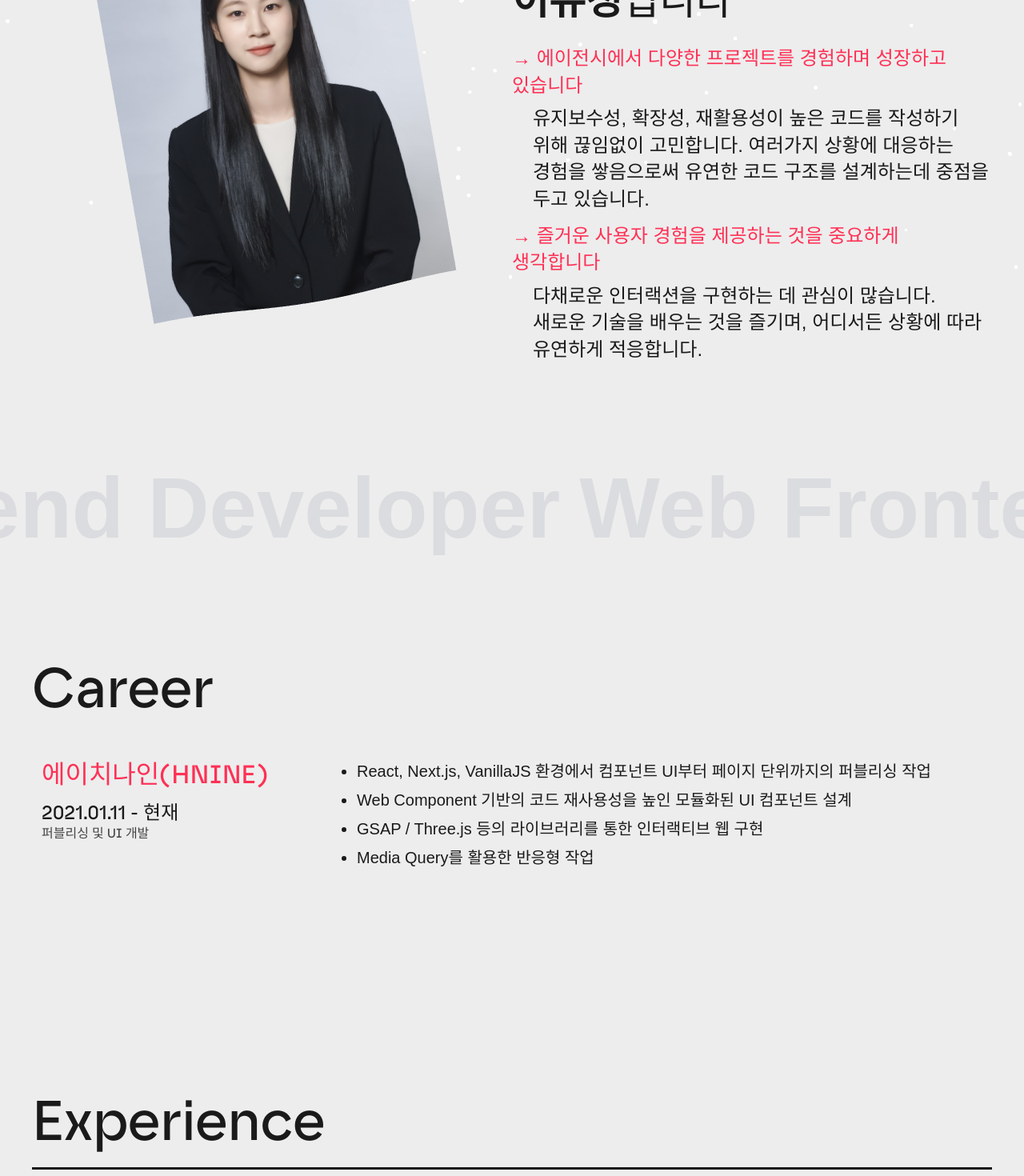
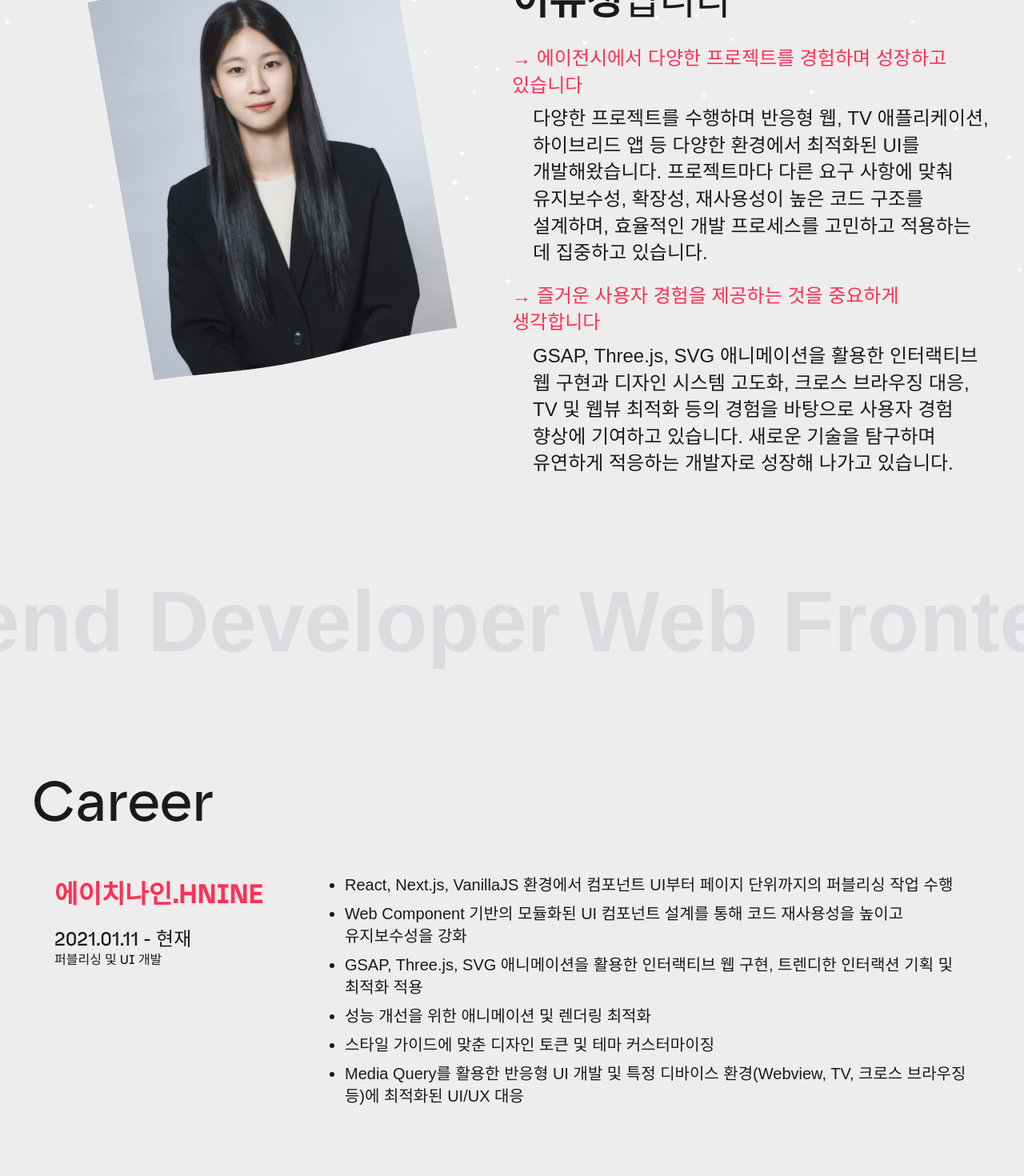
Before and after one commit to thisyujeong/thisyujeong.com, a Next.js app: page / in a window 1280 px wide. Shown: the part 420-1890 px from the top of the page at 80% size. Built offline with nearby package versions, Linux system fonts and the light colour scheme; a web font is replaced by a local one.

Commit message:
styles: 스타일 수정

```diff
--- a/src/app/page.module.scss
+++ b/src/app/page.module.scss
@@ -31,39 +31,47 @@
 
 .career {
   &-item {
-    display: grid;
-    grid-template-columns: 370px 1fr;
-    gap: 24px;
+    display: flex;
+    align-items: flex-start;
+    gap: 60px;
     padding: 24px 12px;
   }
 
   &-head {
     display: flex;
     flex-direction: column;
+    align-items: flex-start;
+    justify-content: center;
+    width: 370px;
     font-family: var(--font-safiro);
 
     strong {
-      font-size: 32px;
+      padding: 8px 16px;
       margin-bottom: 8px;
       color: $primary-color;
-      font-weight: 500;
+      font-size: 32px;
+      font-weight: 700;
       font-family: var(--font-safiro);
     }
 
     .tag {
       font-size: 16px;
+      padding-left: 16px;
       font-family: var(--font-safiro);
       line-height: 1.4;
-      opacity: 0.8;
     }
 
     .date {
+      padding-left: 16px;
       font-size: 24px;
       font-family: var(--font-safiro);
     }
   }
 
   &-content {
+    ul {
+      padding-left: 24px;
+    }
     ul li {
       list-style: disc;
       line-height: 1.4;
--- a/src/app/page.tsx
+++ b/src/app/page.tsx
@@ -1,9 +1,8 @@
-import { BackgroundCanvas } from '@/components/common';
+import { BackgroundCanvas, RollingBanner } from '@/components/common';
 import { ExperienceList } from '@/components/experience';
 import { MyProfile } from '@/components/about';
 import styles from './page.module.scss';
 import classNames from 'classnames/bind';
-import RollingBanner from '@/components/common/RollingBanner/RollingBanner';
 
 const cx = classNames.bind(styles);
 
@@ -27,7 +26,7 @@ export default function Home() {
             <div className={cx('career-list')}>
               <div className={cx('career-item')}>
                 <div className={cx('career-head')}>
-                  <strong>에이치나인(HNINE)</strong>
+                  <strong>에이치나인.HNINE</strong>
                   <span className={cx('date')}>2021.01.11 - 현재</span>
                   <span className={cx('tag')}>퍼블리싱 및 UI 개발</span>
                 </div>
@@ -35,20 +34,29 @@ export default function Home() {
                   <ul>
                     <li>
                       React, Next.js, VanillaJS 환경에서 컴포넌트 UI부터 페이지 단위까지의
-                      퍼블리싱 작업
+                      퍼블리싱 작업 수행
                     </li>
                     <li>
-                      Web Component 기반의 코드 재사용성을 높인 모듈화된 UI 컴포넌트 설계
+                      Web Component 기반의 모듈화된 UI 컴포넌트 설계를 통해 코드
+                      재사용성을 높이고 유지보수성을 강화
                     </li>
-                    <li>GSAP / Three.js 등의 라이브러리를 통한 인터랙티브 웹 구현</li>
-                    <li>Media Query를 활용한 반응형 작업</li>
+                    <li>
+                      GSAP, Three.js, SVG 애니메이션을 활용한 인터랙티브 웹 구현, 트렌디한
+                      인터랙션 기획 및 최적화 적용
+                    </li>
+                    <li>성능 개선을 위한 애니메이션 및 렌더링 최적화</li>
+                    <li>스타일 가이드에 맞춘 디자인 토큰 및 테마 커스터마이징</li>
+                    <li>
+                      Media Query를 활용한 반응형 UI 개발 및 특정 디바이스 환경(Webview,
+                      TV, 크로스 브라우징 등)에 최적화된 UI/UX 대응
+                    </li>
                   </ul>
                 </div>
               </div>
             </div>
           </section>
           <section className={cx('section')}>
-            <h3>Experience</h3>
+            <h3 id="experience">Work Experience</h3>
             <ExperienceList />
           </section>
 
--- a/src/components/about/MyProfile/MyProfile.module.scss
+++ b/src/components/about/MyProfile/MyProfile.module.scss
@@ -35,7 +35,7 @@
   .description {
     line-height: 1.4;
     font-size: 24px;
-    margin-top: 12px;
+    margin-top: 20px;
     strong {
       color: $primary-color;
       font-weight: 500;
--- a/src/components/about/MyProfile/MyProfile.tsx
+++ b/src/components/about/MyProfile/MyProfile.tsx
@@ -21,16 +21,19 @@ const MyProfile = () => {
         <div className={cx('description')}>
           <strong>→ 에이전시에서 다양한 프로젝트를 경험하며 성장하고 있습니다</strong>
           <p>
-            유지보수성, 확장성, 재활용성이 높은 코드를 작성하기 위해 끊임없이 고민합니다.
-            여러가지 상황에 대응하는 경험을 쌓음으로써 유연한 코드 구조를 설계하는데
-            중점을 두고 있습니다.
+            다양한 프로젝트를 수행하며 반응형 웹, TV 애플리케이션, 하이브리드 앱 등 다양한
+            환경에서 최적화된 UI를 개발해왔습니다. 프로젝트마다 다른 요구 사항에 맞춰
+            유지보수성, 확장성, 재사용성이 높은 코드 구조를 설계하며, 효율적인 개발
+            프로세스를 고민하고 적용하는 데 집중하고 있습니다.
           </p>
         </div>
         <div className={cx('description')}>
           <strong>→ 즐거운 사용자 경험을 제공하는 것을 중요하게 생각합니다</strong>
           <p>
-            다채로운 인터랙션을 구현하는 데 관심이 많습니다. 새로운 기술을 배우는 것을
-            즐기며, 어디서든 상황에 따라 유연하게 적응합니다.
+            GSAP, Three.js, SVG 애니메이션을 활용한 인터랙티브 웹 구현과 디자인 시스템
+            고도화, 크로스 브라우징 대응, TV 및 웹뷰 최적화 등의 경험을 바탕으로 사용자
+            경험 향상에 기여하고 있습니다. 새로운 기술을 탐구하며 유연하게 적응하는
+            개발자로 성장해 나가고 있습니다.
           </p>
         </div>
       </div>
--- a/src/components/common/Header/Header.tsx
+++ b/src/components/common/Header/Header.tsx
@@ -36,7 +36,7 @@ const Header = () => {
               <Link href="#;">Who I Am</Link>
             </li>
             <li className={cx('menu-bar_item')}>
-              <Link href="#;">Experience</Link>
+              <Link href="#experience">Experience</Link>
             </li>
           </ul>
 
--- a/src/components/common/RollingBanner/RollingBanner.module.scss
+++ b/src/components/common/RollingBanner/RollingBanner.module.scss
@@ -1,6 +1,7 @@
 @import '@/styles/abstracts/functions';
 
 .rolling {
+  pointer-events: none;
 }
 
 .rolling-inner {
--- a/src/components/common/index.ts
+++ b/src/components/common/index.ts
@@ -1,2 +1,3 @@
 export { default as Header } from './Header/Header';
 export { default as BackgroundCanvas } from './BackgroundCanvas/BackgroundCanvas';
+export { default as RollingBanner } from './RollingBanner/RollingBanner';
--- a/src/styles/abstracts/_variables.scss
+++ b/src/styles/abstracts/_variables.scss
@@ -4,7 +4,6 @@
 $basic-white: #ffffff;
 $basic-black: #1a1a1a;
 $primary-color: #ff3055;
-// $background-color: #fffdf3;
 $background-color: #ededed;
 
 $text-color: $basic-black;
```
Also changed, not shown: src/styles/globals.scss (+5 -1 lines).
